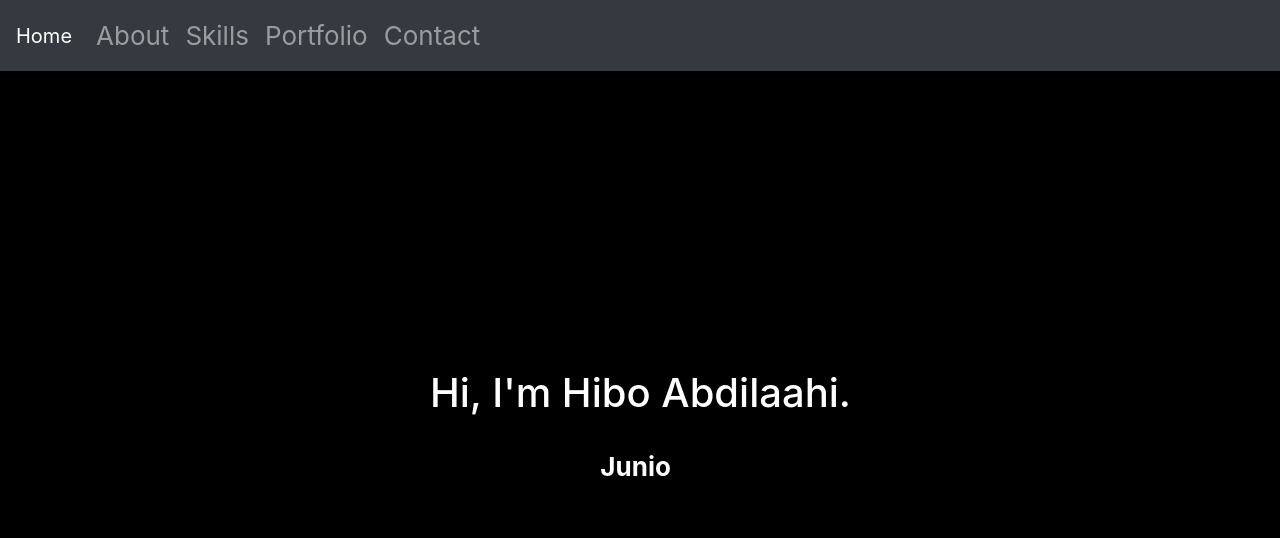
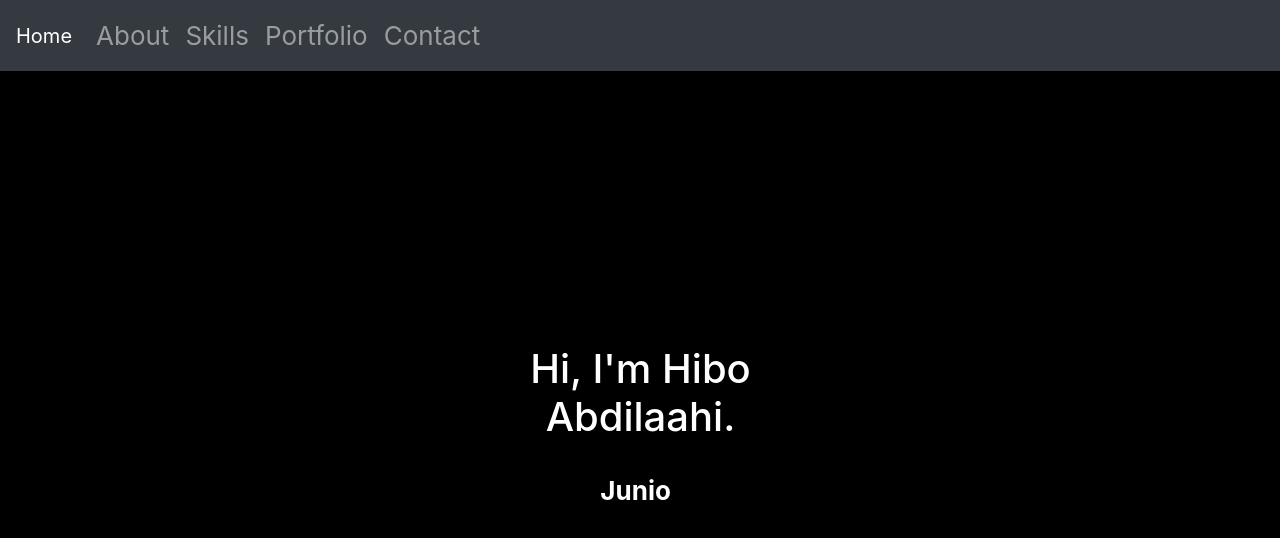
Before and after one commit to hiboabd/personal_website, a React (Create React App) app in the folder my-app/: page / in a window 1280 px wide. Shown: the top 538 px of the page. Built offline with nearby package versions, Linux system fonts and the light colour scheme.

Commit message:
Fixed responsivity of main container

```diff
--- a/my-app/src/App.css
+++ b/my-app/src/App.css
@@ -84,9 +84,12 @@ body{
 }
 
 .simple-trans-main > div {
-  padding-left: 50px;
-  padding-right: 50px;
+  padding-left: 5%;
+  padding-right: 5%;
   position: relative;
+  max-width: 100vw;
+  padding-left: 5%;
+  padding-right: 5%;
   width: 100%;
   height: 100%;
   display: flex;
```
